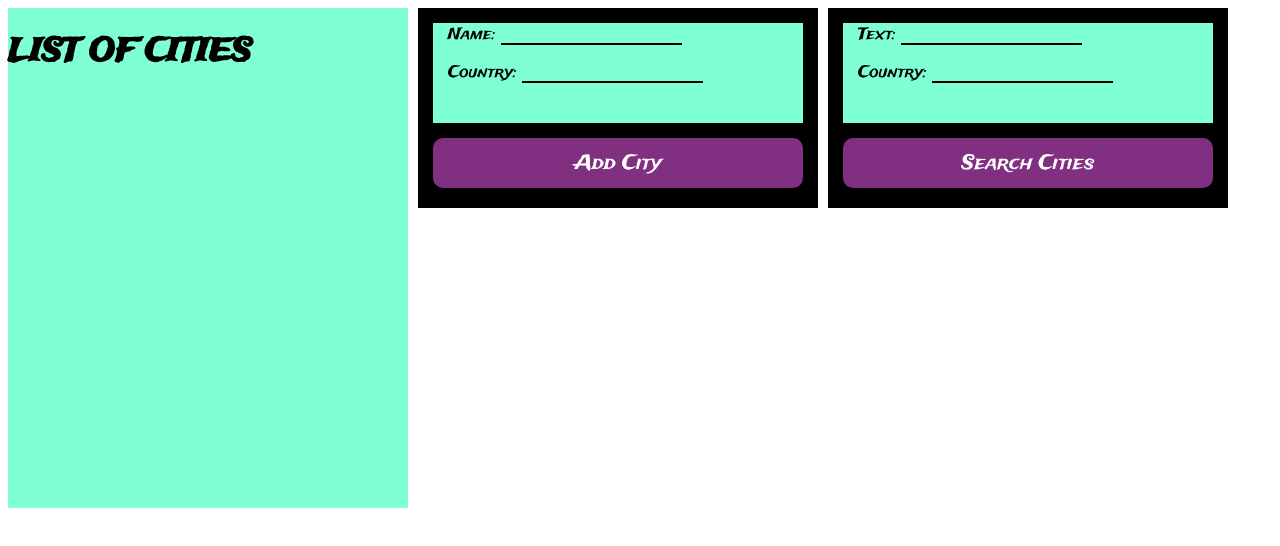
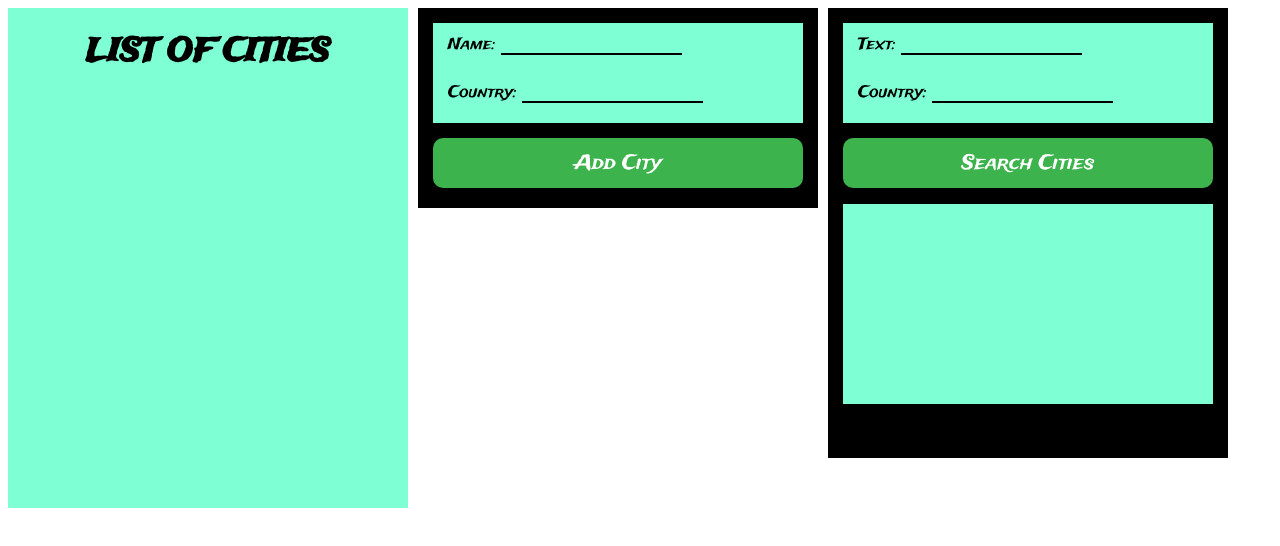
Before and after one commit to yehorgorstein/YehorGorstein-DDU3-U2, a plain HTML site: page webbsida/index.html in a window 1280 px wide. Drawn offline with Linux system fonts and the light colour scheme.

Commit message:
Finished layout for website

```diff
--- a/webbsida/index.css
+++ b/webbsida/index.css
@@ -34,6 +34,7 @@ input {
 
 #citiesListDiv {
     background-color: aquamarine;
+    text-align: center;
     height: 500px;
 }
 
@@ -46,11 +47,15 @@ input {
     height: 100px;
 }
 
+.inputsDiv div {
+    padding-top: 10px;
+}
+
 .greenButton {
     display: flex;
     justify-content: center;
     align-items: center;
-    background-color: rgb(129, 48, 129);
+    background-color: rgb(61, 179, 77);
     color: white;
     font-size: 20px;
     border-radius: 10px;
@@ -58,8 +63,18 @@ input {
 }
 
 .greenButton:hover {
-    background-color: rgb(165, 112, 165);
-    box-shadow: 10px 10px 10px rgb(65, 33, 65);
+    background-color: rgb(157, 226, 178);
+    box-shadow: 0px 0px 10px rgb(146, 144, 146);
+    cursor: pointer;
+    user-select: none;
+}
+
+#cityDiv2 {
+    height: 450px; /*WROTE OVER LAST HEIGHT*/
+}
+
+#searchListDiv {
+    height: 200px;
 }
 
 /* ADD AND SEARCH CSS END!*/
--- a/webbsida/index.html
+++ b/webbsida/index.html
@@ -18,7 +18,7 @@
             </ul>
         </div>
 
-        <div class="cityDiv">
+        <div class="cityDiv" id="cityDiv1">
             <div class="inputsDiv">
                 <div>Name: <input id="cityAddInput"></div>
                 <div>Country: <input id="countryAddInput"></div>
@@ -27,7 +27,7 @@
             <div class="greenButton" id="cityAddButton">Add City</div>
         </div>
 
-        <div class="cityDiv">
+        <div class="cityDiv" id="cityDiv2">
             <div class="inputsDiv">
                 <div>Text: <input id="citySearchInput"></div>
                 <div>Country: <input id="countrySearchInput"></div>
@@ -35,7 +35,7 @@
 
             <div class="greenButton" id="citySearchButton">Search Cities</div>
 
-            <div id="searchListDiv">
+            <div class="inputsDiv" id="searchListDiv">
                 <ul>
                     <!-- List of searched cities -->
                 </ul>
```
